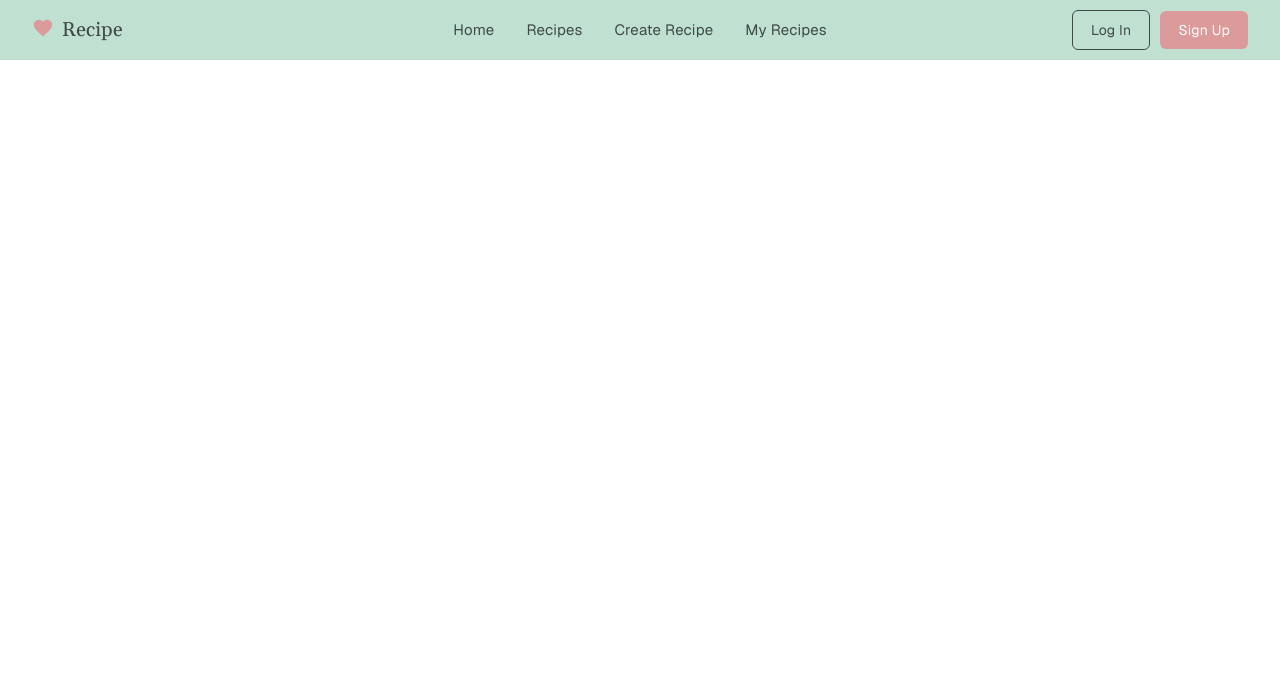
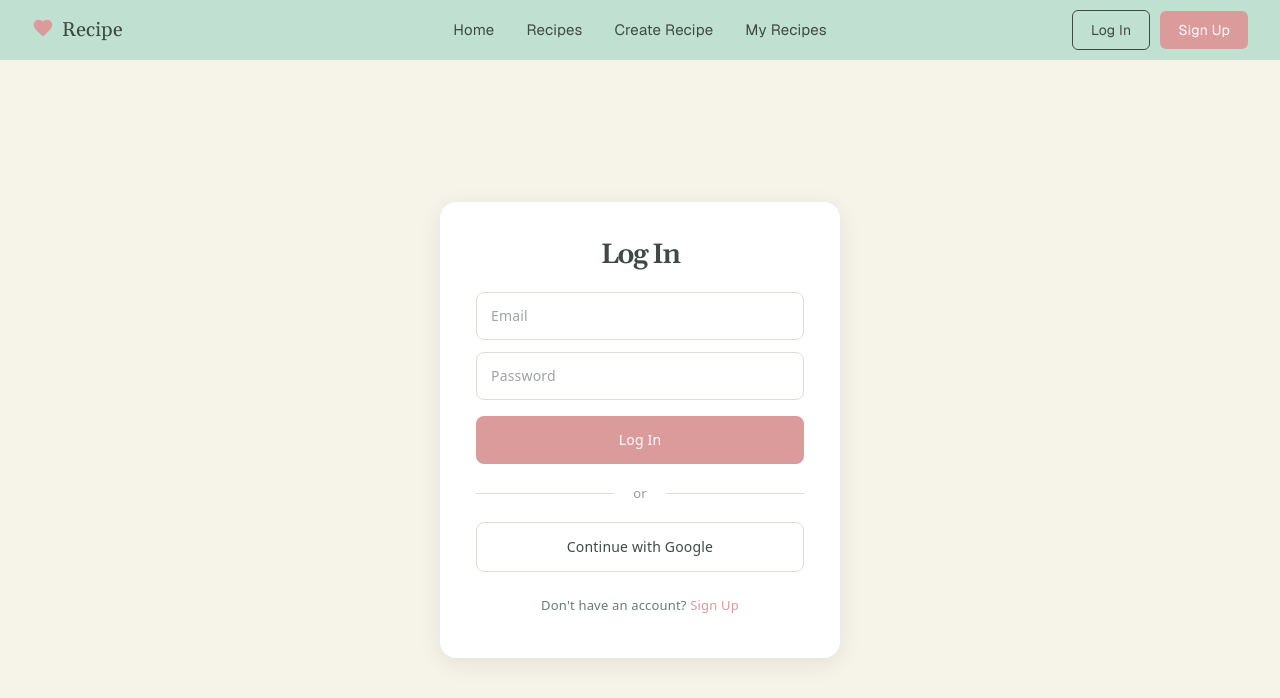
Before and after one commit to ethan-y-cheung/recipe-project, a React (Vite) app in the folder frontend/: page /login in a window 1280 px wide. Shown: the top 698 px of the page. Built offline with nearby package versions, Linux system fonts and the light colour scheme; no server answers.

Commit message:
auth: main rebase

```diff
--- a/frontend/src/App.tsx
+++ b/frontend/src/App.tsx
@@ -4,6 +4,7 @@ import Navbar from "./components/Navbar";
 import PrivateRoute from "./components/auth/PrivateRoute";
 import AdminRoute from "./components/auth/AdminRoute";
 import Home from "./pages/Home";
+import Login from "./pages/Login";
 import Recipes from "./pages/Recipes";
 import RecipeDetail from "./pages/RecipeDetail";
 import MyRecipes from "./pages/MyRecipes";
@@ -19,6 +20,7 @@ function App() {
         <main className="page-content">
           <Routes>
             <Route path="/" element={<Home />} />
+            <Route path="/login" element={<Login />} />
             <Route path="/recipes" element={<Recipes />} />
             <Route
               path="/recipes/:recipeType/:recipeId"
--- a/frontend/src/components/Navbar.tsx
+++ b/frontend/src/components/Navbar.tsx
@@ -1,10 +1,13 @@
 import "../styles/Navbar.css";
 import { useState, useEffect } from "react";
-import { Link, NavLink } from "react-router-dom";
+import { Link, NavLink, useNavigate } from "react-router-dom";
 import { Menu, X } from "lucide-react";
+import { useAuth } from "../contexts/AuthContext";
 
 export default function Navbar() {
   const [open, setOpen] = useState(false);
+  const { currentUser, signOut } = useAuth();
+  const navigate = useNavigate();
 
   useEffect(() => {
     const handleResize = () => {
@@ -13,6 +16,11 @@ export default function Navbar() {
     window.addEventListener("resize", handleResize);
     return () => window.removeEventListener("resize", handleResize);
   }, []);
+
+  async function handleSignOut() {
+    await signOut();
+    navigate('/');
+  }
 
   return (
     <nav className="navbar">
@@ -30,25 +38,21 @@ export default function Navbar() {
       </div>
 
       <ul className="navbar-links">
-        <li>
-          <NavLink to="/" end>
-            Home
-          </NavLink>
-        </li>
-        <li>
-          <NavLink to="/recipes">Recipes</NavLink>
-        </li>
-        <li>
-          <NavLink to="/create">Create Recipe</NavLink>
-        </li>
-        <li>
-          <NavLink to="/my-recipes">My Recipes</NavLink>
-        </li>
+        <li><NavLink to="/" end>Home</NavLink></li>
+        <li><NavLink to="/recipes">Recipes</NavLink></li>
+        <li><NavLink to="/create">Create Recipe</NavLink></li>
+        <li><NavLink to="/my-recipes">My Recipes</NavLink></li>
       </ul>
 
       <div className="navbar-auth">
-        <button className="nav-btn-login">Log In</button>
-        <button className="nav-btn-signup">Sign Up</button>
+        {currentUser ? (
+          <button className="nav-btn-login" onClick={handleSignOut}>Log Out</button>
+        ) : (
+          <>
+            <button className="nav-btn-login" onClick={() => navigate('/login', { state: { mode: 'signin' } })}>Log In</button>
+            <button className="nav-btn-signup" onClick={() => navigate('/login', { state: { mode: 'signup' } })}>Sign Up</button>
+          </>
+        )}
       </div>
 
       <button className="navbar-hamburger" onClick={() => setOpen((o) => !o)}>
@@ -58,30 +62,20 @@ export default function Navbar() {
       {open && (
         <div className="navbar-dropdown">
           <ul className="navbar-dropdown-links">
-            <li>
-              <NavLink to="/" end onClick={() => setOpen(false)}>
-                Home
-              </NavLink>
-            </li>
-            <li>
-              <NavLink to="/recipes" onClick={() => setOpen(false)}>
-                Recipes
-              </NavLink>
-            </li>
-            <li>
-              <NavLink to="/create" onClick={() => setOpen(false)}>
-                Create Recipe
-              </NavLink>
-            </li>
-            <li>
-              <NavLink to="/my-recipes" onClick={() => setOpen(false)}>
-                My Recipes
-              </NavLink>
-            </li>
+            <li><NavLink to="/" end onClick={() => setOpen(false)}>Home</NavLink></li>
+            <li><NavLink to="/recipes" onClick={() => setOpen(false)}>Recipes</NavLink></li>
+            <li><NavLink to="/create" onClick={() => setOpen(false)}>Create Recipe</NavLink></li>
+            <li><NavLink to="/my-recipes" onClick={() => setOpen(false)}>My Recipes</NavLink></li>
           </ul>
           <div className="navbar-dropdown-auth">
-            <button className="nav-btn-login">Log In</button>
-            <button className="nav-btn-signup">Sign Up</button>
+            {currentUser ? (
+              <button className="nav-btn-login" onClick={handleSignOut}>Log Out</button>
+            ) : (
+              <>
+                <button className="nav-btn-login" onClick={() => { navigate('/login', { state: { mode: 'signin' } }); setOpen(false); }}>Log In</button>
+                <button className="nav-btn-signup" onClick={() => { navigate('/login', { state: { mode: 'signup' } }); setOpen(false); }}>Sign Up</button>
+              </>
+            )}
           </div>
         </div>
       )}
--- /dev/null
+++ b/frontend/src/pages/Login.tsx
@@ -0,0 +1,108 @@
+import { useState, useEffect } from 'react';
+import { useNavigate, useLocation } from 'react-router-dom';
+import { useAuth } from '../contexts/AuthContext';
+import '../styles/Login.css';
+
+export default function Login() {
+  const location = useLocation();
+  const initialMode = (location.state as { mode?: string })?.mode === 'signup' ? 'signup' : 'signin';
+  const [mode, setMode] = useState<'signin' | 'signup'>(initialMode);
+
+  useEffect(() => {
+    const incoming = (location.state as { mode?: string })?.mode;
+    if (incoming === 'signup') setMode('signup');
+    else if (incoming === 'signin') setMode('signin');
+  }, [location.state]);
+  const [email, setEmail] = useState('');
+  const [password, setPassword] = useState('');
+  const [username, setUsername] = useState('');
+  const [error, setError] = useState('');
+  const [loading, setLoading] = useState(false);
+
+  const { signIn, signUp, signInWithGoogle } = useAuth();
+  const navigate = useNavigate();
+
+  async function handleSubmit(e: React.FormEvent) {
+    e.preventDefault();
+    setError('');
+    setLoading(true);
+
+    try {
+      if (mode === 'signin') {
+        await signIn(email, password);
+      } else {
+        await signUp(email, password, username);
+      }
+      navigate('/');
+    } catch (err: unknown) {
+      setError(err instanceof Error ? err.message : 'Something went wrong');
+    } finally {
+      setLoading(false);
+    }
+  }
+
+  async function handleGoogle() {
+    setError('');
+    try {
+      await signInWithGoogle();
+      navigate('/');
+    } catch (err: unknown) {
+      setError(err instanceof Error ? err.message : 'Something went wrong');
+    }
+  }
+
+  return (
+    <div className="login-page">
+      <div className="login-card">
+        <h1 className="login-title">{mode === 'signin' ? 'Log In' : 'Sign Up'}</h1>
+
+        {error && <p className="login-error">{error}</p>}
+
+        <form onSubmit={handleSubmit} className="login-form">
+          {mode === 'signup' && (
+            <input
+              className="login-input"
+              type="text"
+              placeholder="Username"
+              value={username}
+              onChange={e => setUsername(e.target.value)}
+              required
+            />
+          )}
+          <input
+            className="login-input"
+            type="email"
+            placeholder="Email"
+            value={email}
+            onChange={e => setEmail(e.target.value)}
+            required
+          />
+          <input
+            className="login-input"
+            type="password"
+            placeholder="Password"
+            value={password}
+            onChange={e => setPassword(e.target.value)}
+            required
+          />
+          <button className="login-btn-primary" type="submit" disabled={loading}>
+            {loading ? 'Loading...' : mode === 'signin' ? 'Log In' : 'Sign Up'}
+          </button>
+        </form>
+
+        <div className="login-divider">or</div>
+
+        <button className="login-btn-google" onClick={handleGoogle} disabled={loading}>
+          Continue with Google
+        </button>
+
+        <p className="login-switch">
+          {mode === 'signin' ? "Don't have an account?" : 'Already have an account?'}{' '}
+          <button className="login-switch-btn" onClick={() => { setMode(mode === 'signin' ? 'signup' : 'signin'); setError(''); }}>
+            {mode === 'signin' ? 'Sign Up' : 'Log In'}
+          </button>
+        </p>
+      </div>
+    </div>
+  );
+}
--- /dev/null
+++ b/frontend/src/styles/Login.css
@@ -0,0 +1,139 @@
+.login-page {
+  min-height: calc(100vh - 60px);
+  display: flex;
+  align-items: center;
+  justify-content: center;
+  background-color: #f6f4e8;
+}
+
+.login-card {
+  background: #fff;
+  border-radius: 16px;
+  padding: 40px 36px;
+  width: 100%;
+  max-width: 400px;
+  box-shadow: 0 6px 24px rgba(0, 0, 0, 0.08);
+}
+
+.login-title {
+  font-family: 'Gelasio', serif;
+  font-size: 28px;
+  font-weight: 700;
+  color: #3f4a45;
+  margin: 0 0 24px 0;
+  text-align: center;
+}
+
+.login-error {
+  background-color: #fdecea;
+  color: #c0392b;
+  font-size: 13px;
+  padding: 10px 14px;
+  border-radius: 8px;
+  margin: 0 0 16px 0;
+}
+
+.login-form {
+  display: flex;
+  flex-direction: column;
+  gap: 12px;
+}
+
+.login-input {
+  width: 100%;
+  padding: 10px 14px;
+  border: 1.5px solid #e0ddd4;
+  border-radius: 8px;
+  font-size: 14px;
+  color: #3f4a45;
+  box-sizing: border-box;
+  outline: none;
+}
+
+.login-input:focus {
+  border-color: #dc9b9b;
+}
+
+.login-btn-primary {
+  background-color: #dc9b9b;
+  color: #fff;
+  border: none;
+  border-radius: 8px;
+  padding: 11px;
+  font-size: 14px;
+  font-weight: 500;
+  cursor: pointer;
+  margin-top: 4px;
+}
+
+.login-btn-primary:hover:not(:disabled) {
+  background-color: #cc8a8a;
+}
+
+.login-btn-primary:disabled {
+  opacity: 0.6;
+  cursor: not-allowed;
+}
+
+.login-divider {
+  text-align: center;
+  color: #9a9a9a;
+  font-size: 13px;
+  margin: 16px 0;
+  position: relative;
+}
+
+.login-divider::before,
+.login-divider::after {
+  content: '';
+  position: absolute;
+  top: 50%;
+  width: 42%;
+  height: 1px;
+  background-color: #e0ddd4;
+}
+
+.login-divider::before { left: 0; }
+.login-divider::after { right: 0; }
+
+.login-btn-google {
+  width: 100%;
+  background: #fff;
+  border: 1.5px solid #e0ddd4;
+  border-radius: 8px;
+  padding: 11px;
+  font-size: 14px;
+  font-weight: 500;
+  color: #3f4a45;
+  cursor: pointer;
+}
+
+.login-btn-google:hover:not(:disabled) {
+  background-color: #f9f9f7;
+}
+
+.login-btn-google:disabled {
+  opacity: 0.6;
+  cursor: not-allowed;
+}
+
+.login-switch {
+  text-align: center;
+  font-size: 13px;
+  color: #6b7c75;
+  margin: 20px 0 0 0;
+}
+
+.login-switch-btn {
+  background: none;
+  border: none;
+  color: #dc9b9b;
+  font-size: 13px;
+  font-weight: 500;
+  cursor: pointer;
+  padding: 0;
+}
+
+.login-switch-btn:hover {
+  text-decoration: underline;
+}
```
